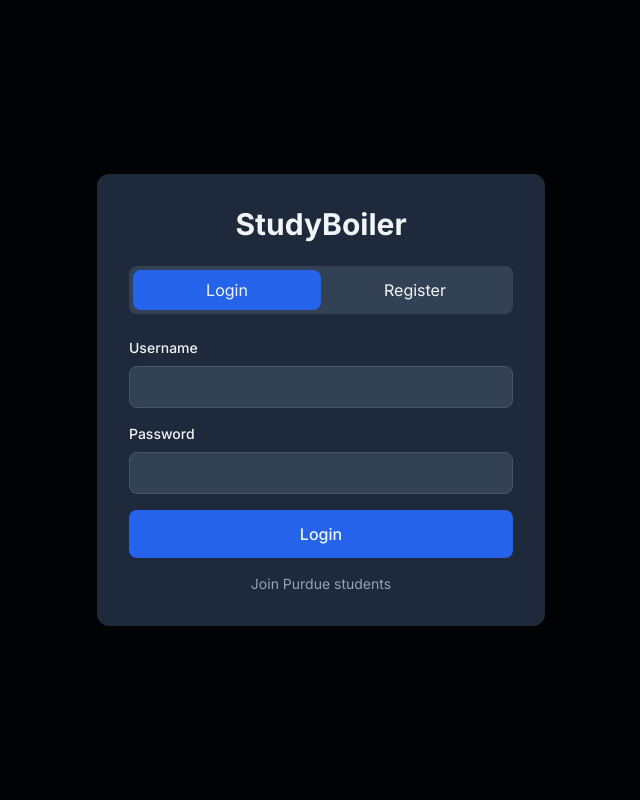
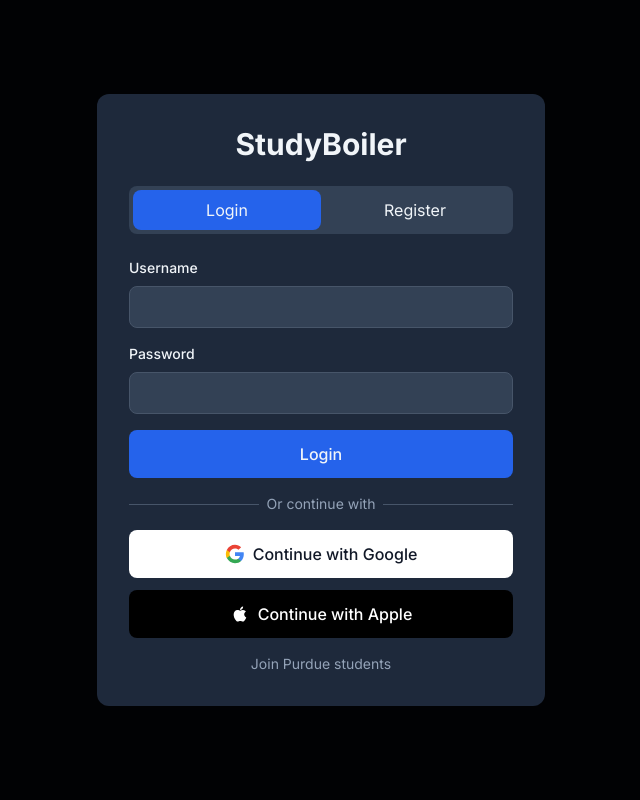
Before and after one commit to veersanyal/LearningApp, a Flask app: page / in a window 1280 px wide. Shown: the whole page, without its empty margins (319-959 px from the left). Run offline with Flask 3, Linux system fonts and the light colour scheme; data that the repository does not hold is empty; some libraries are stand-ins or nearby versions.

Commit message:
Add Google and Apple OAuth login support

```diff
--- a/Info/requirements.txt
+++ b/Info/requirements.txt
@@ -5,3 +5,6 @@ Pillow==10.4.0
 flask-login==0.6.3
 python-dotenv==1.0.0
 gunicorn==21.2.0
+requests==2.31.0
+PyJWT==2.8.0
+cryptography==41.0.7
--- a/app.py
+++ b/app.py
@@ -15,7 +15,8 @@ from user_state import (init_user_state, record_answer, get_target_difficulty, g
 from question_picker import pick_next_topic, get_recommended_study_order
 from learning_analytics import (calculate_study_streak, identify_weak_topics,
                                  identify_strong_topics, export_analytics_report)
-from auth import User, register_user, login_user as auth_login_user, get_users_online_count, update_user_streak
+from auth import (User, register_user, login_user as auth_login_user, get_users_online_count,
+                  update_user_streak, get_or_create_oauth_user)
 from database import init_db
 from gamification import (calculate_xp, award_xp, check_achievements, get_user_achievements,
                           get_all_achievements_with_status, get_xp_progress)
@@ -275,6 +276,100 @@ def auth_me():
         "user": current_user.to_dict(),
         "users_online": get_users_online_count(),
         "xp_progress": xp_progress
+    })
+
+
+@app.route('/auth/google', methods=['POST'])
+def auth_google():
+    """Handle Google OAuth login."""
+    data = request.json
+    credential = data.get('credential')  # JWT token from Google
+
+    if not credential:
+        return jsonify({"error": "Google credential required"}), 400
+
+    try:
+        import jwt
+        from jwt.algorithms import RSAAlgorithm
+
+        # Decode the JWT token (without verification for now - in production verify with Google's public keys)
+        # For production, you should verify the token signature
+        decoded = jwt.decode(credential, options={"verify_signature": False})
+
+        email = decoded.get('email')
+        name = decoded.get('name', '')
+        google_id = decoded.get('sub')  # Google user ID
+
+        if not email:
+            return jsonify({"error": "Email not provided by Google"}), 400
+
+        # Get or create user
+        user = get_or_create_oauth_user(email, name, 'google', google_id)
+
+        if not user:
+            return jsonify({"error": "Failed to create user"}), 500
+
+        # Login user
+        login_user(user, remember=True)
+
+        return jsonify({
+            "success": True,
+            "message": "Google login successful",
+            "user": user.to_dict()
+        })
+
+    except Exception as e:
+        print(f"Google OAuth error: {e}")
+        return jsonify({"error": str(e)}), 500
+
+
+@app.route('/auth/apple', methods=['POST'])
+def auth_apple():
+    """Handle Apple Sign In."""
+    data = request.json
+    identity_token = data.get('identity_token')
+    authorization_code = data.get('authorization_code')
+    user_identifier = data.get('user_identifier')
+    email = data.get('email')
+    full_name = data.get('full_name')
+
+    if not user_identifier:
+        return jsonify({"error": "User identifier required"}), 400
+
+    try:
+        # For Apple Sign In, we use the user_identifier as the unique ID
+        # In production, you'd verify the identity_token with Apple's servers
+        # For now, we'll trust the client-provided data
+
+        name = full_name if full_name else (email.split('@')[0] if email else 'Apple User')
+
+        # Get or create user
+        user = get_or_create_oauth_user(email or f"{user_identifier}@privaterelay.appleid.com",
+                                       name, 'apple', user_identifier)
+
+        if not user:
+            return jsonify({"error": "Failed to create user"}), 500
+
+        # Login user
+        login_user(user, remember=True)
+
+        return jsonify({
+            "success": True,
+            "message": "Apple login successful",
+            "user": user.to_dict()
+        })
+
+    except Exception as e:
+        print(f"Apple OAuth error: {e}")
+        return jsonify({"error": str(e)}), 500
+
+
+@app.route('/auth/config', methods=['GET'])
+def auth_config():
+    """Get OAuth configuration (client IDs)."""
+    return jsonify({
+        "google_client_id": os.getenv('GOOGLE_CLIENT_ID', ''),
+        "apple_client_id": os.getenv('APPLE_CLIENT_ID', '')
     })
 
 
--- a/requirements.txt
+++ b/requirements.txt
@@ -5,3 +5,6 @@ Pillow==10.4.0
 flask-login==0.6.3
 python-dotenv==1.0.0
 gunicorn==21.2.0
+requests==2.31.0
+PyJWT==2.8.0
+cryptography==41.0.7
--- a/static/app.js
+++ b/static/app.js
@@ -165,6 +165,121 @@ function app() {
                 this.currentView = 'home';
             } catch (err) {
                 console.error('Logout error:', err);
+            }
+        },
+
+        async loginWithGoogle() {
+            this.authError = '';
+
+            try {
+                // Wait for Google Identity Services to load
+                await new Promise((resolve) => {
+                    if (typeof google !== 'undefined' && google.accounts) {
+                        resolve();
+                    } else {
+                        const checkInterval = setInterval(() => {
+                            if (typeof google !== 'undefined' && google.accounts) {
+                                clearInterval(checkInterval);
+                                resolve();
+                            }
+                        }, 100);
+
+                        // Timeout after 5 seconds
+                        setTimeout(() => {
+                            clearInterval(checkInterval);
+                            resolve();
+                        }, 5000);
+                    }
+                });
+
+                if (typeof google === 'undefined' || !google.accounts) {
+                    this.authError = 'Google Sign In not loaded. Please refresh the page.';
+                    return;
+                }
+
+                // Get Google Client ID from environment or use a placeholder
+                const clientId = await this.getGoogleClientId();
+
+                if (!clientId || clientId === 'YOUR_GOOGLE_CLIENT_ID') {
+                    this.authError = 'Google Sign In not configured. Please contact support or use username/password.';
+                    return;
+                }
+
+                // Initialize Google Sign In
+                google.accounts.id.initialize({
+                    client_id: clientId,
+                    callback: async (response) => {
+                        try {
+                            // Send credential to backend
+                            const authResponse = await fetch('/auth/google', {
+                                method: 'POST',
+                                headers: {'Content-Type': 'application/json'},
+                                body: JSON.stringify({
+                                    credential: response.credential
+                                })
+                            });
+
+                            const data = await authResponse.json();
+
+                            if (authResponse.ok) {
+                                this.isAuthenticated = true;
+                                this.currentUser = data.user;
+                                await this.init();
+                            } else {
+                                this.authError = data.error || 'Google login failed';
+                            }
+                        } catch (err) {
+                            console.error('Google login error:', err);
+                            this.authError = 'Error processing Google login';
+                        }
+                    }
+                });
+
+                // Trigger sign in popup
+                google.accounts.id.prompt((notification) => {
+                    if (notification.isNotDisplayed() || notification.isSkippedMoment()) {
+                        // Fallback: show one tap
+                        google.accounts.id.renderButton(
+                            document.getElementById('google-signin-button'),
+                            { theme: 'outline', size: 'large' }
+                        );
+                    }
+                });
+
+            } catch (err) {
+                console.error('Google OAuth error:', err);
+                this.authError = 'Google Sign In error. Please try again or use username/password.';
+            }
+        },
+
+        async getGoogleClientId() {
+            // Try to get from backend config
+            try {
+                const response = await fetch('/auth/config');
+                const data = await response.json();
+                return data.google_client_id;
+            } catch (err) {
+                // Return placeholder - in production, this should be set in Railway env vars
+                return null;
+            }
+        },
+
+        async loginWithApple() {
+            this.authError = '';
+
+            try {
+                // Apple Sign In requires server-side setup
+                // For now, show a message that it needs configuration
+                this.authError = 'Apple Sign In requires server configuration. Please use username/password or Google Sign In.';
+
+                // In production, you would:
+                // 1. Configure Apple Sign In in Apple Developer Console
+                // 2. Use Apple's JS library to get identity token
+                // 3. Send to backend for verification
+
+            } catch (err) {
+                console.error('Apple OAuth error:', err);
+                this.authError = 'Apple Sign In not available';
             }
         },
 
--- a/templates/index.html
+++ b/templates/index.html
@@ -13,6 +13,9 @@
 
     <!-- Chart.js -->
     <script src="https://cdn.jsdelivr.net/npm/chart.js"></script>
+
+    <!-- Google Identity Services -->
+    <script src="https://accounts.google.com/gsi/client" async defer></script>
 
     <!-- MathJax for rendering mathematical equations -->
     <script>
@@ -92,6 +95,38 @@
                 <button type="submit" class="w-full py-3 bg-blue-600 hover:bg-blue-500 rounded-lg font-medium transition">
                     Login
                 </button>
+
+                <!-- Divider -->
+                <div class="relative my-4">
+                    <div class="absolute inset-0 flex items-center">
+                        <div class="w-full border-t border-slate-600"></div>
+                    </div>
+                    <div class="relative flex justify-center text-sm">
+                        <span class="px-2 bg-slate-800 text-slate-400">Or continue with</span>
+                    </div>
+                </div>
+
+                <!-- OAuth Buttons -->
+                <div class="space-y-3">
+                    <button @click="loginWithGoogle()" type="button"
+                            class="w-full py-3 bg-white hover:bg-gray-100 text-gray-900 rounded-lg font-medium transition flex items-center justify-center space-x-2">
+                        <svg class="w-5 h-5" viewBox="0 0 24 24">
+                            <path fill="#4285F4" d="M22.56 12.25c0-.78-.07-1.53-.2-2.25H12v4.26h5.92c-.26 1.37-1.04 2.53-2.21 3.31v2.77h3.57c2.08-1.92 3.28-4.74 3.28-8.09z"/>
+                            <path fill="#34A853" d="M12 23c2.97 0 5.46-.98 7.28-2.66l-3.57-2.77c-.98.66-2.23 1.06-3.71 1.06-2.86 0-5.29-1.93-6.16-4.53H2.18v2.84C3.99 20.53 7.7 23 12 23z"/>
+                            <path fill="#FBBC05" d="M5.84 14.09c-.22-.66-.35-1.36-.35-2.09s.13-1.43.35-2.09V7.07H2.18C1.43 8.55 1 10.22 1 12s.43 3.45 1.18 4.93l2.85-2.22.81-.62z"/>
+                            <path fill="#EA4335" d="M12 5.38c1.62 0 3.06.56 4.21 1.64l3.15-3.15C17.45 2.09 14.97 1 12 1 7.7 1 3.99 3.47 2.18 7.07l3.66 2.84c.87-2.6 3.3-4.53 6.16-4.53z"/>
+                        </svg>
+                        <span>Continue with Google</span>
+                    </button>
+
+                    <button @click="loginWithApple()" type="button"
+                            class="w-full py-3 bg-black hover:bg-gray-900 text-white rounded-lg font-medium transition flex items-center justify-center space-x-2">
+                        <svg class="w-5 h-5" fill="currentColor" viewBox="0 0 24 24">
+                            <path d="M17.05 20.28c-.98.95-2.05.88-3.08.4-1.09-.5-2.08-.48-3.24 0-1.44.62-2.2.44-3.06-.4C2.79 15.25 3.51 7.59 9.05 7.31c1.35.07 2.29.74 3.08.8 1.18-.24 2.31-.93 3.57-.84 1.51.12 2.65.72 3.4 1.8-3.12 1.87-2.38 5.98.48 7.13-.57 1.5-1.31 2.99-2.54 4.09l.01-.01zM12.03 7.25c-.15-2.23 1.66-4.07 3.74-4.25.29 2.58-2.34 4.5-3.74 4.25z"/>
+                        </svg>
+                        <span>Continue with Apple</span>
+                    </button>
+                </div>
             </form>
 
             <!-- Register Form -->
@@ -120,6 +155,38 @@
                 <button type="submit" class="w-full py-3 bg-blue-600 hover:bg-blue-500 rounded-lg font-medium transition">
                     Register
                 </button>
+
+                <!-- Divider -->
+                <div class="relative my-4">
+                    <div class="absolute inset-0 flex items-center">
+                        <div class="w-full border-t border-slate-600"></div>
+                    </div>
+                    <div class="relative flex justify-center text-sm">
+                        <span class="px-2 bg-slate-800 text-slate-400">Or continue with</span>
+                    </div>
+                </div>
+
+                <!-- OAuth Buttons -->
+                <div class="space-y-3">
+                    <button @click="loginWithGoogle()" type="button"
+                            class="w-full py-3 bg-white hover:bg-gray-100 text-gray-900 rounded-lg font-medium transition flex items-center justify-center space-x-2">
+                        <svg class="w-5 h-5" viewBox="0 0 24 24">
+                            <path fill="#4285F4" d="M22.56 12.25c0-.78-.07-1.53-.2-2.25H12v4.26h5.92c-.26 1.37-1.04 2.53-2.21 3.31v2.77h3.57c2.08-1.92 3.28-4.74 3.28-8.09z"/>
+                            <path fill="#34A853" d="M12 23c2.97 0 5.46-.98 7.28-2.66l-3.57-2.77c-.98.66-2.23 1.06-3.71 1.06-2.86 0-5.29-1.93-6.16-4.53H2.18v2.84C3.99 20.53 7.7 23 12 23z"/>
+                            <path fill="#FBBC05" d="M5.84 14.09c-.22-.66-.35-1.36-.35-2.09s.13-1.43.35-2.09V7.07H2.18C1.43 8.55 1 10.22 1 12s.43 3.45 1.18 4.93l2.85-2.22.81-.62z"/>
+                            <path fill="#EA4335" d="M12 5.38c1.62 0 3.06.56 4.21 1.64l3.15-3.15C17.45 2.09 14.97 1 12 1 7.7 1 3.99 3.47 2.18 7.07l3.66 2.84c.87-2.6 3.3-4.53 6.16-4.53z"/>
+                        </svg>
+                        <span>Continue with Google</span>
+                    </button>
+
+                    <button @click="loginWithApple()" type="button"
+                            class="w-full py-3 bg-black hover:bg-gray-900 text-white rounded-lg font-medium transition flex items-center justify-center space-x-2">
+                        <svg class="w-5 h-5" fill="currentColor" viewBox="0 0 24 24">
+                            <path d="M17.05 20.28c-.98.95-2.05.88-3.08.4-1.09-.5-2.08-.48-3.24 0-1.44.62-2.2.44-3.06-.4C2.79 15.25 3.51 7.59 9.05 7.31c1.35.07 2.29.74 3.08.8 1.18-.24 2.31-.93 3.57-.84 1.51.12 2.65.72 3.4 1.8-3.12 1.87-2.38 5.98.48 7.13-.57 1.5-1.31 2.99-2.54 4.09l.01-.01zM12.03 7.25c-.15-2.23 1.66-4.07 3.74-4.25.29 2.58-2.34 4.5-3.74 4.25z"/>
+                        </svg>
+                        <span>Continue with Apple</span>
+                    </button>
+                </div>
             </form>
 
             <p class="mt-4 text-center text-sm text-slate-400">
```
Also changed, not shown: auth.py (+62 -0 lines), database.py (+16 -2 lines).
